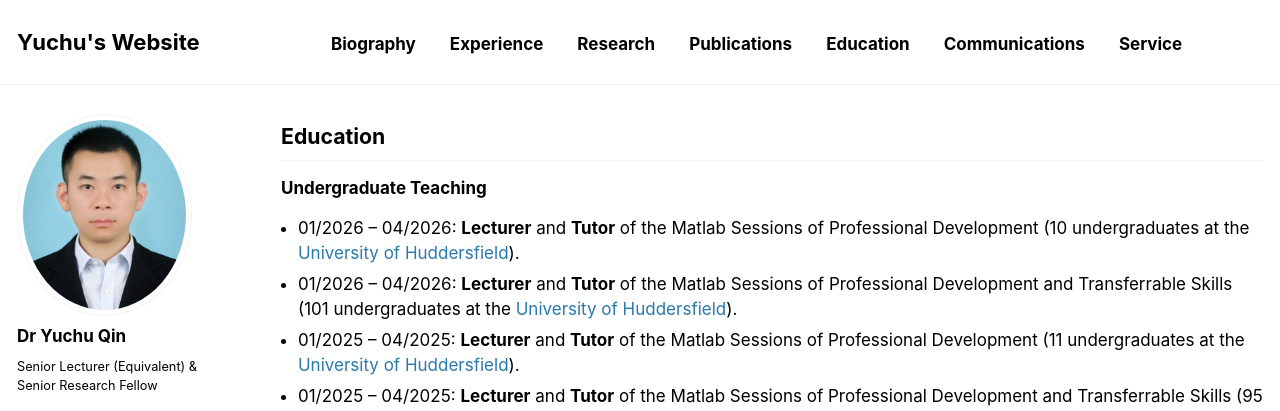
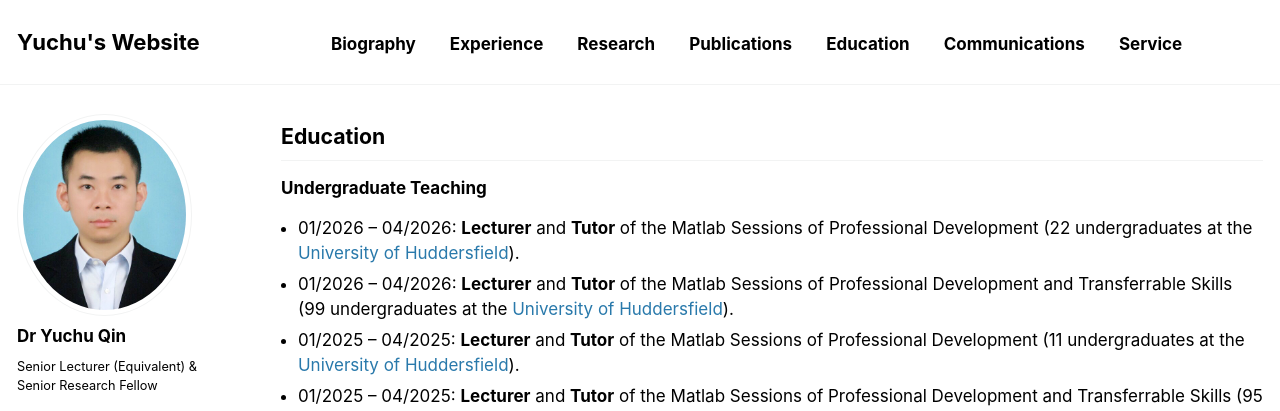
Before and after one commit to yuchu-qin/yuchu-qin.github.io, a Jekyll site: the page built from _pages/education.md, in a window 1280 px wide and 1065 px high. Shown: the top 411 px of the window. Built offline with Jekyll 4.4.1, drawn with Linux system fonts in a browser that asks for light colours; some web fonts are replaced; our own code applies the rules of GitHub Pages for plain Markdown files.

Commit message:
Update education.md

```diff
--- a/_pages/education.md
+++ b/_pages/education.md
@@ -5,8 +5,8 @@ author_profile: true
 
 ## Education
 ### Undergraduate Teaching
-- 01/2026 – 04/2026: **Lecturer** and **Tutor** of the Matlab Sessions of Professional Development (10 undergraduates at the [University of Huddersfield](https://www.hud.ac.uk/)).
-- 01/2026 – 04/2026: **Lecturer** and **Tutor** of the Matlab Sessions of Professional Development and Transferrable Skills (101 undergraduates at the [University of Huddersfield](https://www.hud.ac.uk/)).
+- 01/2026 – 04/2026: **Lecturer** and **Tutor** of the Matlab Sessions of Professional Development (22 undergraduates at the [University of Huddersfield](https://www.hud.ac.uk/)).
+- 01/2026 – 04/2026: **Lecturer** and **Tutor** of the Matlab Sessions of Professional Development and Transferrable Skills (99 undergraduates at the [University of Huddersfield](https://www.hud.ac.uk/)).
 - 01/2025 – 04/2025: **Lecturer** and **Tutor** of the Matlab Sessions of Professional Development (11 undergraduates at the [University of Huddersfield](https://www.hud.ac.uk/)).
 - 01/2025 – 04/2025: **Lecturer** and **Tutor** of the Matlab Sessions of Professional Development and Transferrable Skills (95 undergraduates at the [University of Huddersfield](https://www.hud.ac.uk/)).
 - 01/2024 – 04/2024: **Lecturer** and **Tutor** of the Matlab Sessions of Professional Development and Transferrable Skills (66 undergraduates at the [University of Huddersfield](https://www.hud.ac.uk/)).
```
